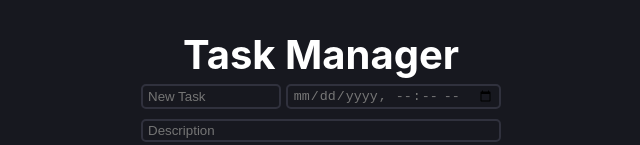
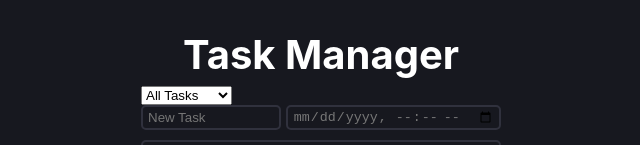
Before and after one commit to Sincal200/moneytracker, a React (Create React App) app: page / in a window 1280 px wide. Shown: the top 145 px of the page, without its empty margins (319-959 px from the left). Built offline with nearby package versions, Linux system fonts and the light colour scheme; no server answers.

Commit message:
Diferentes vistas

```diff
--- a/src/App.js
+++ b/src/App.js
@@ -9,16 +9,19 @@ function App() {
   const [datetime,setDatetime] = useState('');
   const [tasks,setTasks] = useState([]);
   const [editingTask, setEditingTask] = useState(null);
+  const [viewStatus, setViewStatus] = useState('');
 
   useEffect(() => {
-    getTasks().then(setTasks);
-  },[]);
+    getTasks(viewStatus).then(setTasks);
+  }, [viewStatus]);
 
-  async function getTasks(){
-    const url='https://ideal-space-journey-g7jqxqqx5w6hp475-4000.app.github.dev/';
+  async function getTasks(status = '') {
+    const url = status
+      ? `https://ideal-space-journey-g7jqxqqx5w6hp475-4000.app.github.dev/api/tasks/${status}`
+      : 'https://ideal-space-journey-g7jqxqqx5w6hp475-4000.app.github.dev/api/tasks';
     const response = await fetch(url);
+    console.log(status);
     return await response.json();
-
   }
 
   function addNewTask(ev){
@@ -100,6 +103,10 @@ function App() {
     }
   }
 
+  const handleViewStatusChange = (ev) => {
+    setViewStatus(ev.target.value);
+  }
+
 
   const handleEditClick = (task) => {
     setEditingTask(task);
@@ -117,6 +124,14 @@ function App() {
       <form onSubmit={editingTask ? updateTask : addNewTask}>
       <div className='Title'>
         <h1>Task Manager</h1>
+        </div>
+        <div className='View'>
+        <select value={viewStatus} onChange={handleViewStatusChange}>
+            <option value="">All Tasks</option>
+            <option value="Pending">Pending</option>
+            <option value="In Progress">In Progress</option>
+            <option value="Completed">Completed</option>
+          </select>
         </div>
         <div className='Basics'>
           <input type="text"
```
Also changed, not shown: api/index.js (+13 -1 lines).
